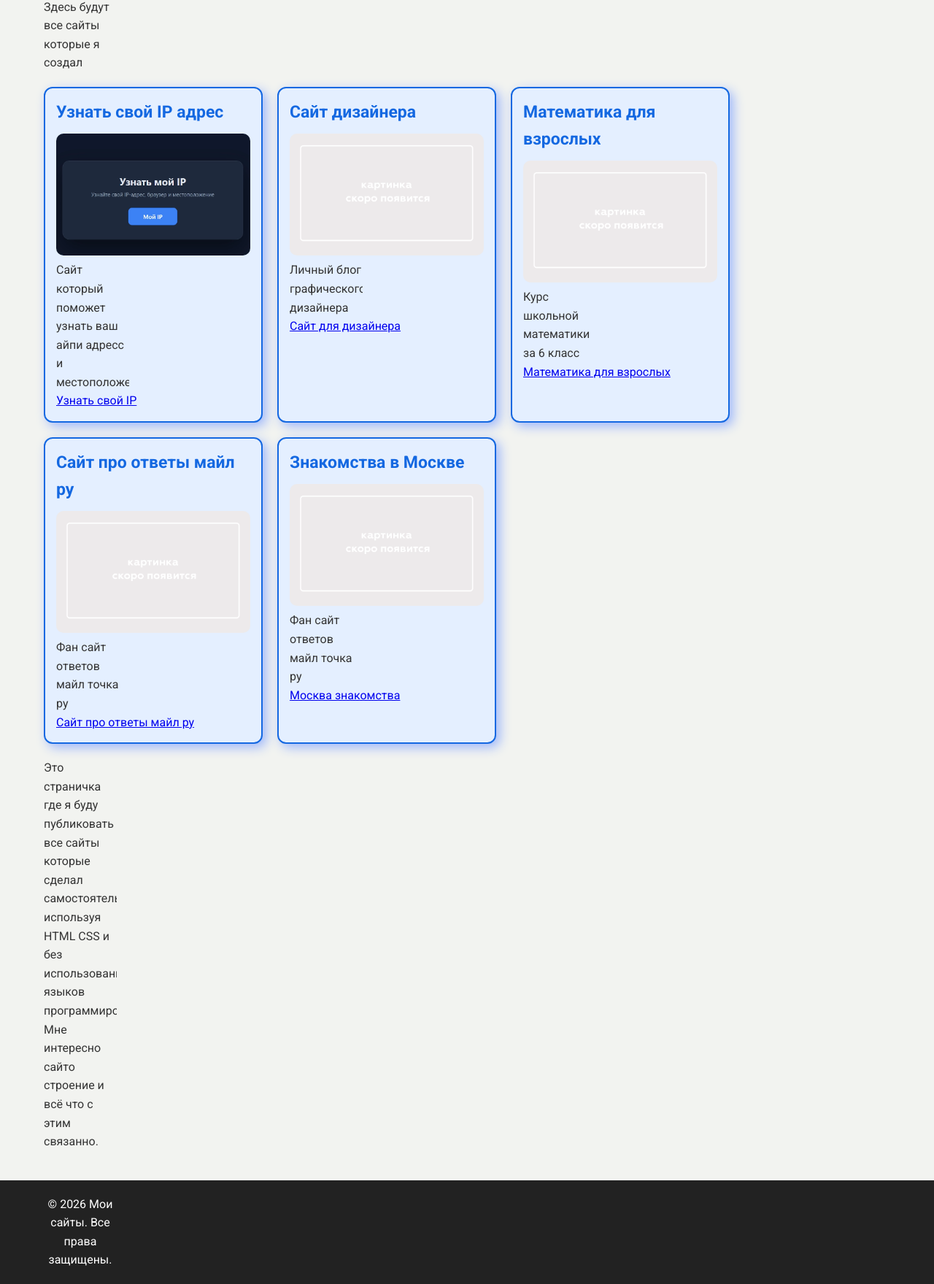
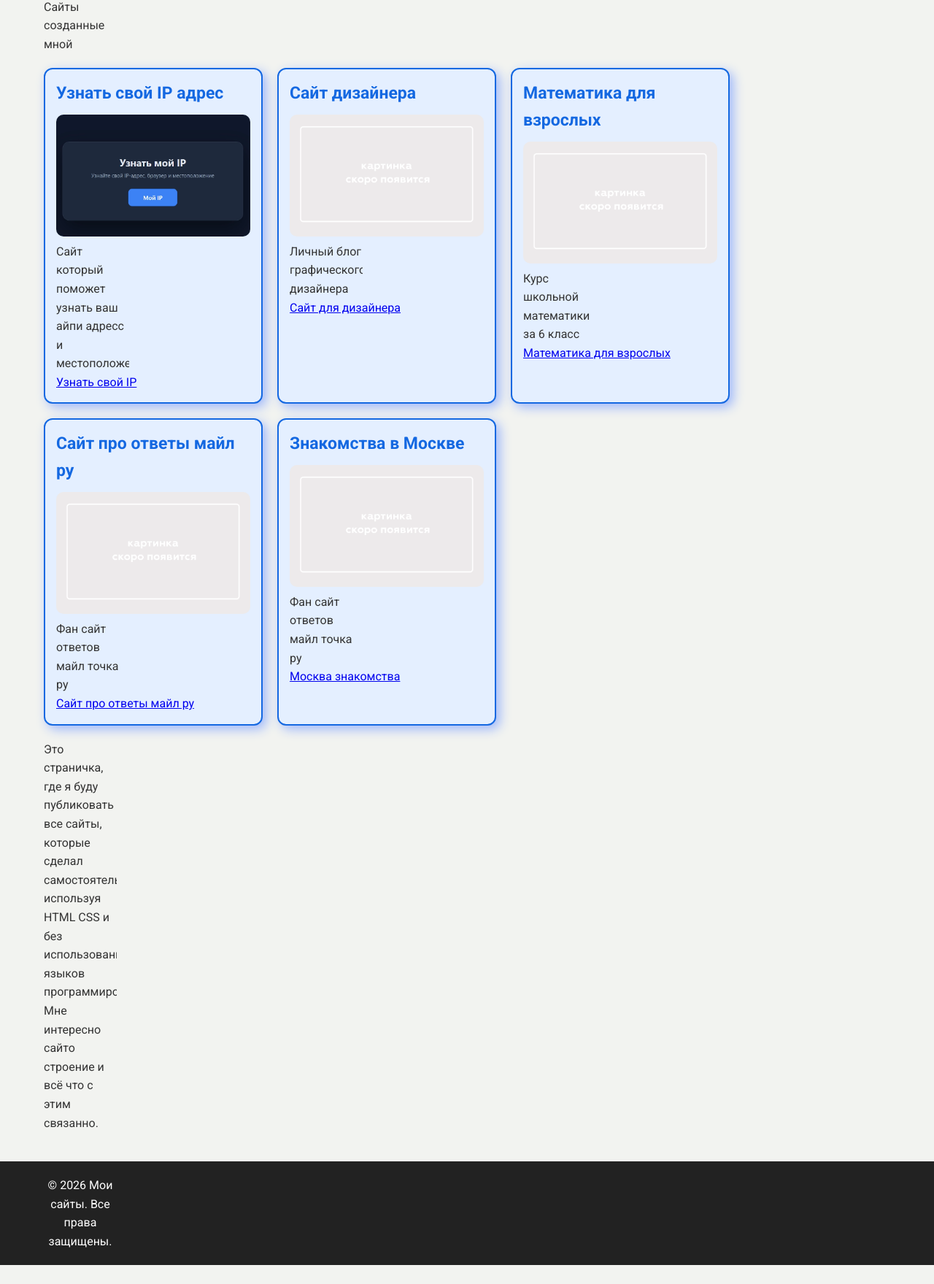
Before and after one commit to realityya-png/web_pages, a plain HTML site: page index.html in a window 1280 px wide. Shown: the part 163-1922 px from the top of the page at 73% size. After the commit the page ends 1896 px from the top, so only its background shows below. Drawn offline with Linux system fonts and the light colour scheme; a script that the page names is missing.

Commit message:
Update index.html

```diff
--- a/index.html
+++ b/index.html
@@ -36,7 +36,7 @@
     <main class="main">
         <div class="container">
             <h1>Список сайтов которые я создал</h1>
-            <p>Здесь будут все сайты которые я создал</p>
+            <p>Сайты созданные мной</p>
 		 <div class="cards-grid">
 		<div class="cards">
 			<h2>Узнать свой IP адрес</h2>
@@ -74,7 +74,7 @@
 		</div>
 		</div>
 
-		<p style="margin-top: 20px;">Это страничка где я буду публиковать все сайты которые сделал самостоятельно используя HTML CSS и без использования языков программирования. Мне интересно сайто строение и всё что с этим связанно.</p>
+		<p style="margin-top: 20px;">Это страничка, где я буду публиковать все сайты, которые сделал самостоятельно используя HTML CSS и без использования языков программирования. Мне интересно сайто строение и всё что с этим связанно.</p>
         </div>
 
     </main>
```
